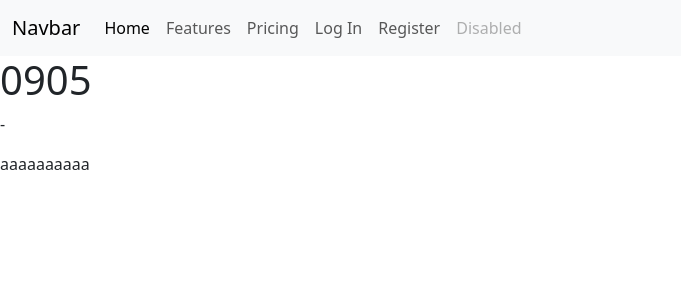
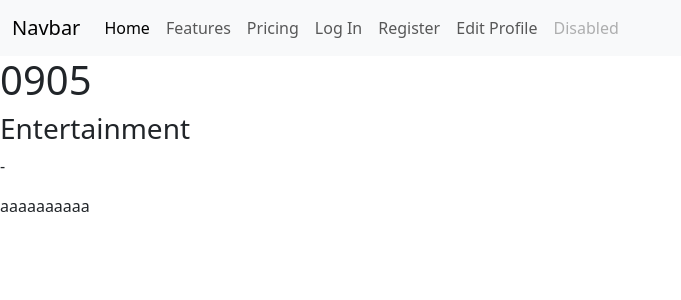
Before and after one commit to Zoe6486/djangoProject230829, a Django app: page /post/3 in a window 1280 px wide. Shown: the top 300 px of the page, without its empty margins (0-681 px from the left). Run offline with Django 4.2, Linux system fonts and the light colour scheme; data comes from the database, SQL or seed files in the repository; both versions use the stored data as it was after the commit; tables that the repository leaves empty hold one stand-in row (values such as "Sample post").

Commit message:
0912add register, and profile

```diff
--- a/blog/templates/base.html
+++ b/blog/templates/base.html
@@ -42,6 +42,9 @@
                 <li class="nav-item">
                     <a class="nav-link" href="{% url 'register_form' %}">Register</a>
                 </li>
+            <li class="nav-item">
+                    <a class="nav-link" href="{% url 'update_profile_form' %}">Edit Profile</a>
+                </li>
 
                 <li class="nav-item">
                     <a class="nav-link disabled" aria-disabled="true">Disabled</a>
--- a/blog/templates/detail_post_view.html
+++ b/blog/templates/detail_post_view.html
@@ -4,6 +4,11 @@
 {% endblock %}
 {% block content %}
     <h1>{{ post.title }}</h1>
+    <h3>{{ post.category.name }}</h3>
     <p>-{{ post.author.first_name }} {{ post.author.last_name }}</p>
     <div>{{ post.body }}</div>
+    {% for comment in post.comment_set.all %}
+        <p>{{ comment.comment}}</p>
+        <p>{{ comment.user.first_name}} {{ comment.user.last_name}}</p>
+    {% endfor %}
 {% endblock %}
--- a/blog/urls.py
+++ b/blog/urls.py
@@ -2,7 +2,8 @@
 
 from blog.views import index, list_categories, detail_category, detail_post, create_category_form, create_category, \
     create_post, create_post_form, update_category, update_category_form, delete_category, HomePageView, PostDetailView, \
-    PostCreateView, PostUpdateView, PostDeleteView, register_view, register_form
+    PostCreateView, PostUpdateView, PostDeleteView, register_view, register_form, update_profile_view, \
+    update_profile_form, ProfileDetailView
 
 urlpatterns = [
     # path("", index, name="home"),
@@ -35,4 +36,9 @@
          name="register_view"),
     path("user/register_form", register_form,
          name="register_form"),
+    path("user/update_profile", update_profile_view,
+         name="update_profile"),
+    path("user/update_profile_form", update_profile_form,
+         name="update_profile_form"),
+    path("user/profile/<int:pk>", ProfileDetailView.as_view(), name="detail_profile"),
 ]
--- a/blog/views.py
+++ b/blog/views.py
@@ -194,3 +194,35 @@
 
 def register_form(request):
     return render(request, 'register_form.html')
+
+
+def update_profile_view(request):
+    # Profile Model
+    address = request.POST.get("address")
+    phone_number = request.POST.get("phone_number")
+    web_page = request.POST.get("web_page")
+    # you will know who log in to your webpage from request
+    user = request.user
+    message = "Profile has been updated"
+    try:
+        profile = Profile.objects.get(user=user)
+        profile.address = address
+        profile.phone_number = phone_number
+        profile.web_page = web_page
+        profile.save()
+    except Profile.DoesNotExist:
+        message = "You need to create a profile"
+    return render(request, 'update_profile.html',
+                  {'message': message})
+
+
+def update_profile_form(request):
+    user = request.user
+    profile = user.profile.address
+    print(profile)
+    return render(request, 'update_profile_form.html')
+
+
+class ProfileDetailView(DetailView):
+    template_name = "user_profile_detail.html"
+    model = Profile
```
Also changed, not shown: blog/templates/home.html (+6 -1 lines), blog/templates/update_profile.html (added, +8 -0 lines), blog/templates/update_profile_form.html (added, +32 -0 lines), blog/templates/user_profile_detail.html (added, +16 -0 lines), db.sqlite3.
